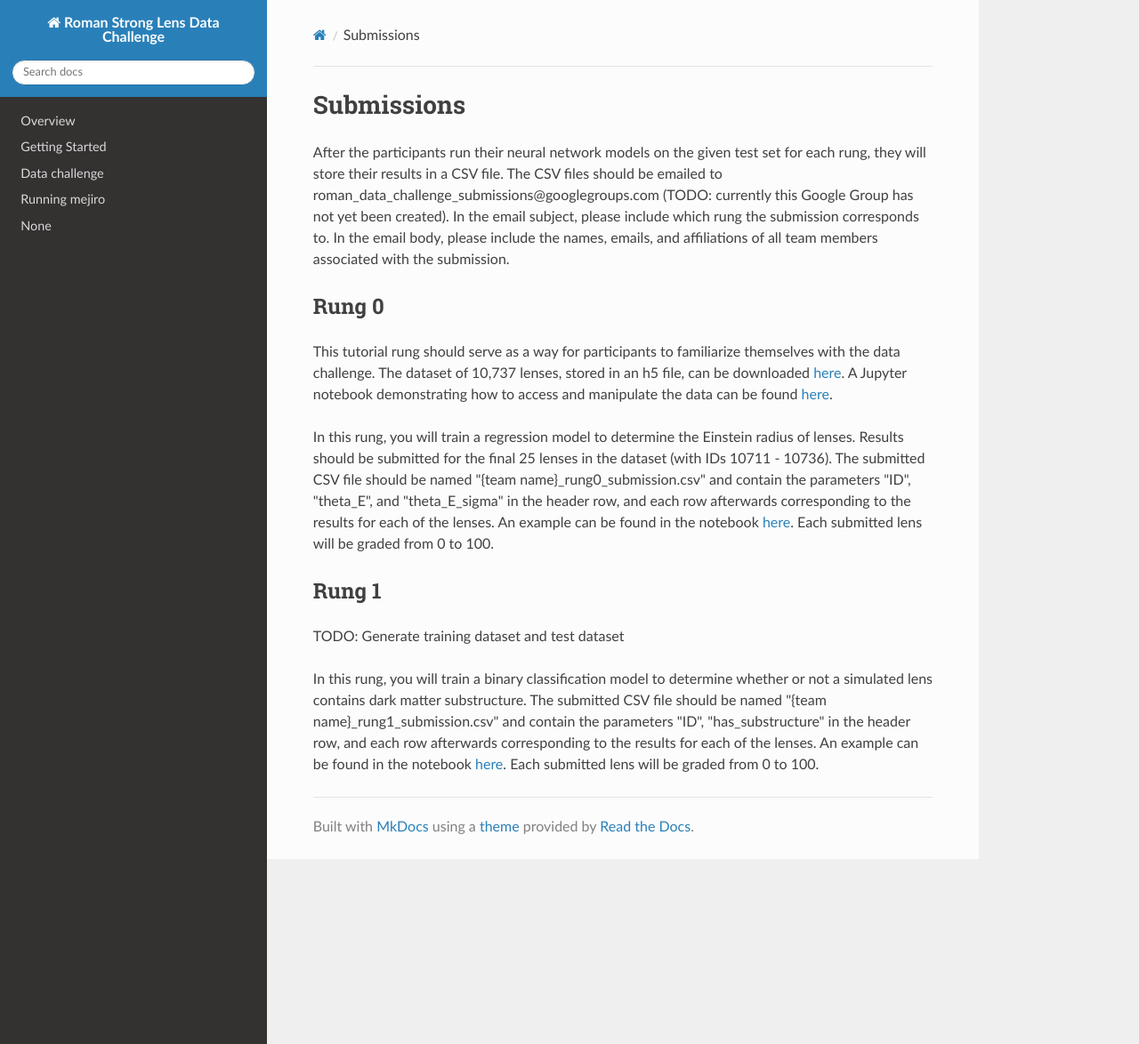
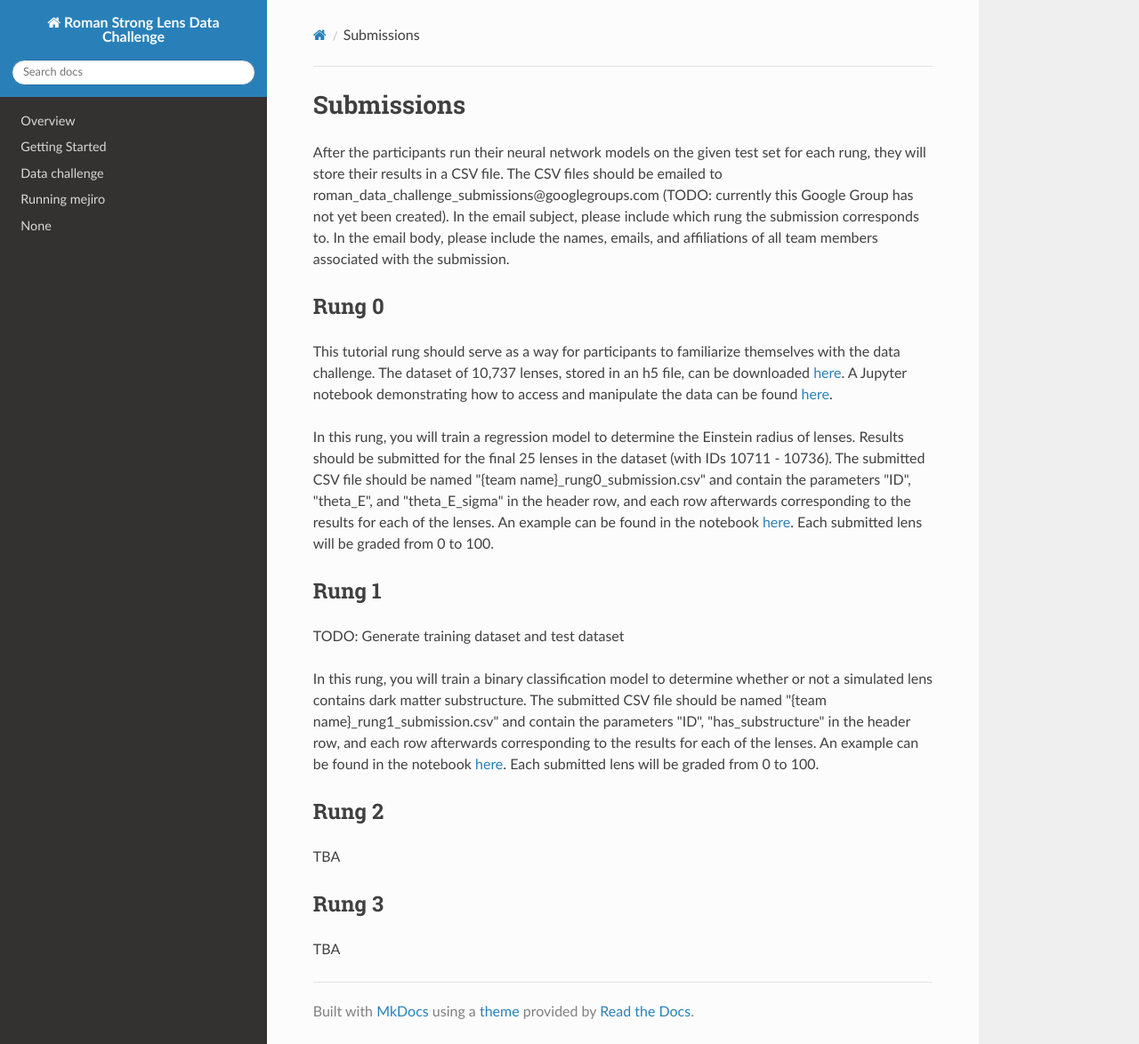
Before and after one commit to ahuang314/Roman_Data_Challenge, an MkDocs documentation site: the page built from docs/submissions.md, in a window 1280 px wide and 1174 px high. Shown: the whole window at 89% size. Built offline with MkDocs 1.6.1, drawn with Linux system fonts in a browser that asks for light colours; nearby versions of some CDN libraries.

Commit message:
edit submissions

```diff
--- a/docs/submissions.md
+++ b/docs/submissions.md
@@ -14,3 +14,11 @@ In this rung, you will train a regression model to determine the Einstein radius
 TODO: Generate training dataset and test dataset
 
 In this rung, you will train a binary classification model to determine whether or not a simulated lens contains dark matter substructure. The submitted CSV file should be named "{team name}_rung1_submission.csv" and contain the parameters "ID", "has_substructure" in the header row, and each row afterwards corresponding to the results for each of the lenses. An example can be found in the notebook [here](https://github.com/ahuang314/Roman_Data_Challenge/blob/main/Notebooks/rung1_submissions.ipynb). Each submitted lens will be graded from 0 to 100.
+
+## Rung 2
+
+TBA
+
+## Rung 3
+
+TBA
```
